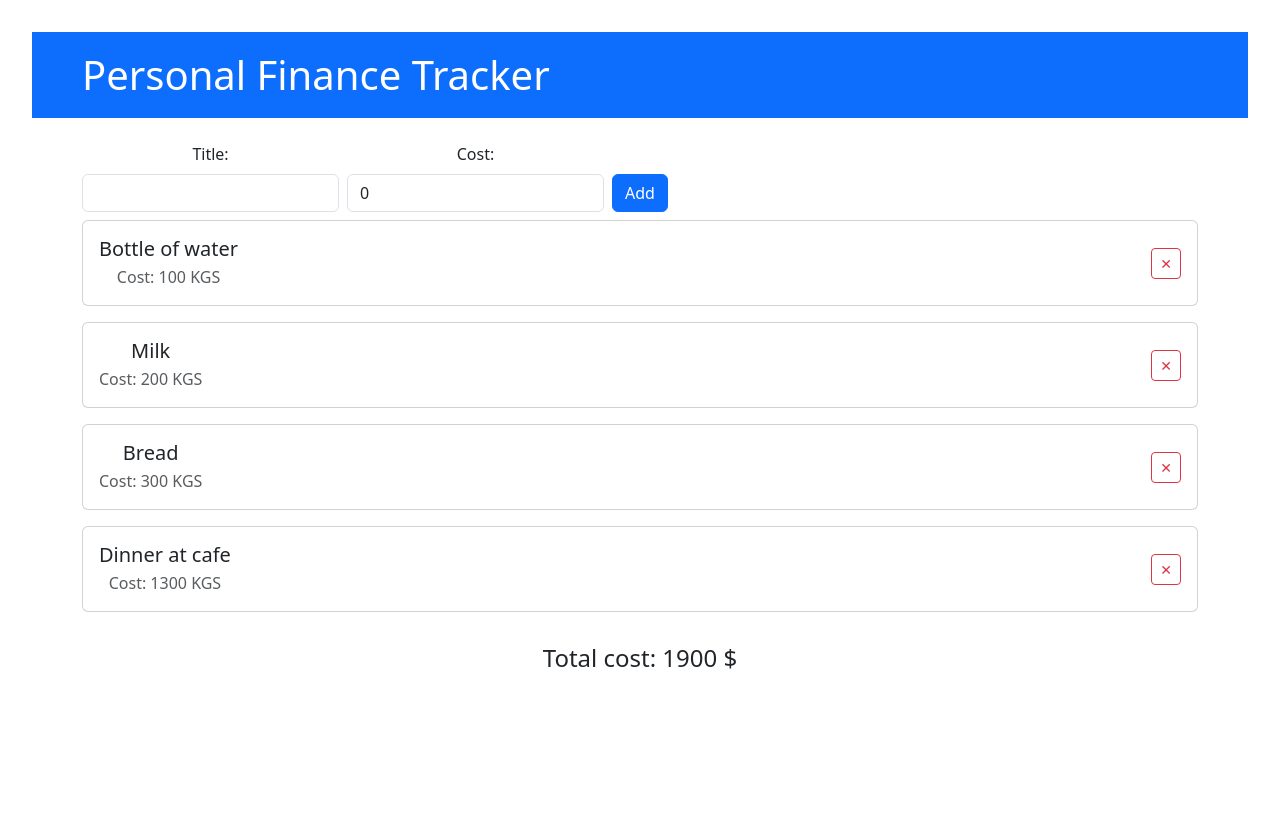
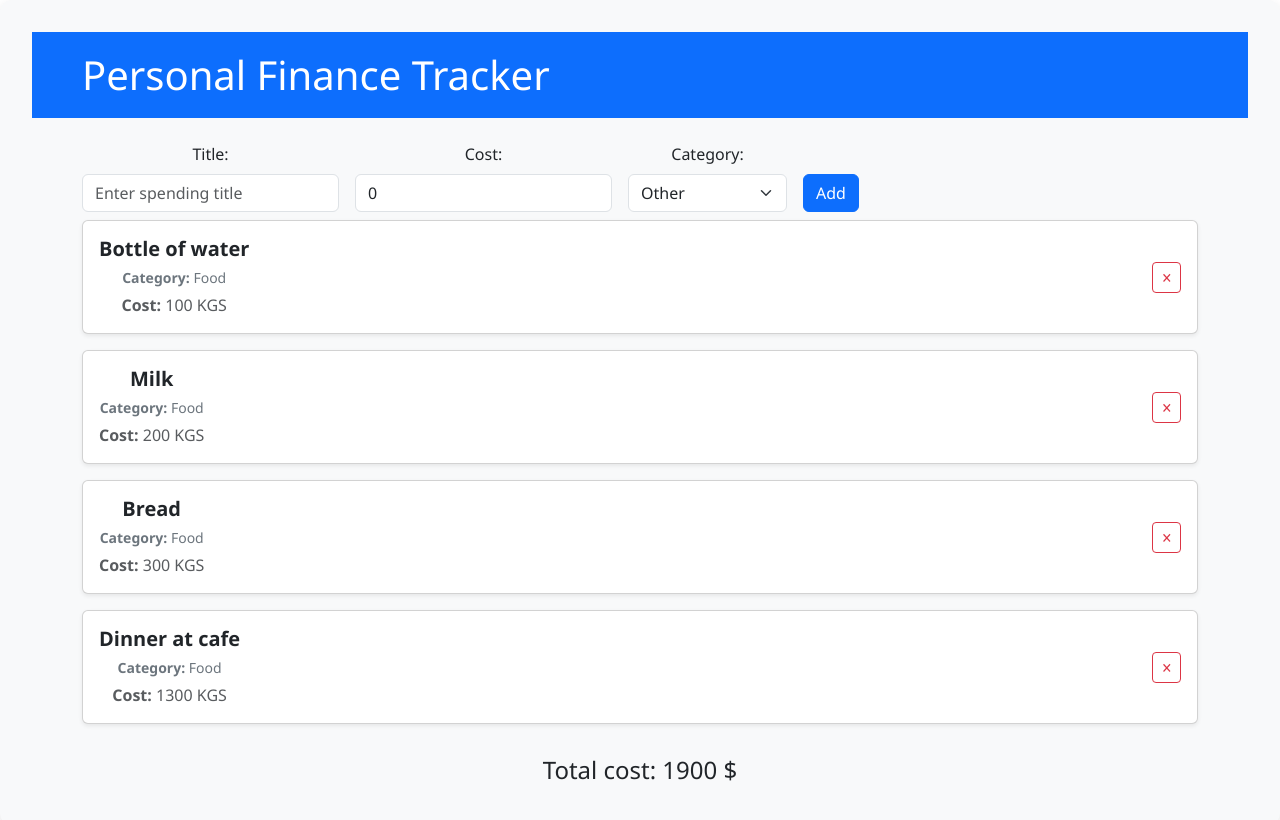
Before and after one commit to asel6320/personal_finance, a React (Create React App) app: page / in a window 1280 px wide. Shown: the top 820 px of the page. Built offline with nearby package versions, Linux system fonts and the light colour scheme.

Commit message:
added Category to each spending(Item) added styles to App.css and bootstrap styles

```diff
--- a/src/App.css
+++ b/src/App.css
@@ -3,4 +3,9 @@
     margin: 0 auto;
     padding: 2rem;
     text-align: center;
+    background-color: #f8f9fa;
+    border-radius: 12px;
+    box-shadow: 0 4px 12px rgba(0, 0, 0, 0.1);
+    font-family: 'Segoe UI', Tahoma, Geneva, Verdana, sans-serif;
+    transition: all 0.3s ease-in-out;
 }
--- a/src/App.tsx
+++ b/src/App.tsx
@@ -13,21 +13,25 @@ function App() {
       id: 1,
       title: 'Bottle of water',
       cost: 100,
+      category: 'Food'
     },
     {
       id: 2,
       title: 'Milk',
       cost: 200,
+      category: 'Food'
     },
     {
       id: 3,
       title: 'Bread',
       cost: 300,
+      category: 'Food'
     },
     {
       id: 4,
       title: 'Dinner at cafe',
       cost: 1300,
+      category: 'Food'
     },
   ])
 
--- a/src/components/ItemForm/ItemForm.tsx
+++ b/src/components/ItemForm/ItemForm.tsx
@@ -1,6 +1,7 @@
 import {useState} from 'react';
 import {IItem, IItemMutation} from '../../types';
 import * as React from "react";
+import {Category} from "../../types";
 
 interface Props {
   addNewItem: (item: IItem) => void;
@@ -10,16 +11,17 @@ const ItemForm: React.FC<Props>  = ({addNewItem}) => {
 
   const [newItem, setNewItem] = useState<IItemMutation>({
       title: "",
+      category: "Other",
       cost: 0,
   });
 
-  const changeItem = (e: React.ChangeEvent<HTMLInputElement | HTMLTextAreaElement>) => {
-      setNewItem((prevState) => {
-          return {
-              ...prevState,
-              [e.target.name]: e.target.value,
-          };
-      });
+  const categories: Category[] = ['Food', 'Clothing', 'Electronics', 'Entertainment', 'Other'];
+
+  const changeItem = (e: React.ChangeEvent<HTMLInputElement | HTMLTextAreaElement | HTMLSelectElement>) => {
+      setNewItem((prevState) => ({
+          ...prevState,
+          [e.target.name]: e.target.name === 'cost' ? Number(e.target.value) : e.target.value,
+      }));
   };
 
   const onSubmit = (e: React.FormEvent) => {
@@ -30,6 +32,7 @@ const ItemForm: React.FC<Props>  = ({addNewItem}) => {
           addNewItem({
               id: Date.now(),
               ...newItem,
+              category: newItem.category as Category,
               cost: Number(newItem.cost),
           });
 
@@ -37,6 +40,7 @@ const ItemForm: React.FC<Props>  = ({addNewItem}) => {
               {
                   title: "",
                   cost: 0,
+                  category: "Other",
               }
           );
       }
@@ -44,8 +48,8 @@ const ItemForm: React.FC<Props>  = ({addNewItem}) => {
 
 
   return (
-      <form onSubmit={onSubmit} className="d-flex align-items-end gap-2">
-          <div className="form-group mb-0">
+      <form onSubmit={onSubmit} className="d-flex align-items-end gap-3 flex-wrap">
+          <div className="form-group">
               <label htmlFor="title" className="form-label">Title:</label>
               <input
                   type="text"
@@ -55,9 +59,11 @@ const ItemForm: React.FC<Props>  = ({addNewItem}) => {
                   name="title"
                   required
                   className="form-control"
+                  placeholder="Enter spending title"
               />
           </div>
-          <div className="form-group mb-0">
+
+          <div className="form-group">
               <label htmlFor="cost" className="form-label">Cost:</label>
               <input
                   type="number"
@@ -65,10 +71,33 @@ const ItemForm: React.FC<Props>  = ({addNewItem}) => {
                   value={newItem.cost}
                   id="cost"
                   name="cost"
+                  required
                   className="form-control"
+                  placeholder="0"
+                  min="1"
               />
           </div>
-          <button type="submit" className="btn btn-primary">
+
+          <div className="form-group">
+              <label htmlFor="category" className="form-label">Category:</label>
+              <select
+                  name="category"
+                  id="category"
+                  className="form-select"
+                  onChange={changeItem}
+                  value={newItem.category}
+                  required
+              >
+                  <option value="">Select...</option>
+                  {categories.map((category) => (
+                      <option key={category} value={category}>
+                          {category[0].toUpperCase() + category.slice(1)}
+                      </option>
+                  ))}
+              </select>
+          </div>
+
+          <button type="submit" className="btn btn-primary h-50 mt-auto">
               Add
           </button>
       </form>
--- a/src/components/Items/Item.tsx
+++ b/src/components/Items/Item.tsx
@@ -8,11 +8,16 @@ interface Props {
 
 const Item: React.FC<Props> = ({item, deleteItem}) => {
     return (
-        <div className="card mb-3">
+        <div className="card shadow-sm mb-3">
             <div className="card-body d-flex justify-content-between align-items-center">
                 <div>
-                    <h5 className="card-title mb-1">{item.title}</h5>
-                    <p className="card-text mb-0 text-muted">Cost: {item.cost} KGS</p>
+                    <h5 className="card-title mb-1 fw-semibold">{item.title}</h5>
+                    <p className="mb-1 text-capitalize text-secondary">
+                        <small><strong>Category:</strong> {item.category}</small>
+                    </p>
+                    <p className="card-text mb-0 text-muted">
+                        <strong>Cost:</strong> {item.cost} KGS
+                    </p>
                 </div>
                 <button
                     onClick={() => deleteItem(item.id)}
--- a/src/types.ts
+++ b/src/types.ts
@@ -1,10 +1,14 @@
+export type Category = 'Food' | 'Clothing' | 'Electronics' | 'Entertainment' | 'Other';
+
 export interface IItem {
   id: number;
   title: string;
   cost: number;
+  category: Category;
 }
 
 export interface IItemMutation {
     title: string;
     cost: number;
+    category: Category;
 }
```
Also changed, not shown: 1 other file (tests, documents, lock files or other folders).
